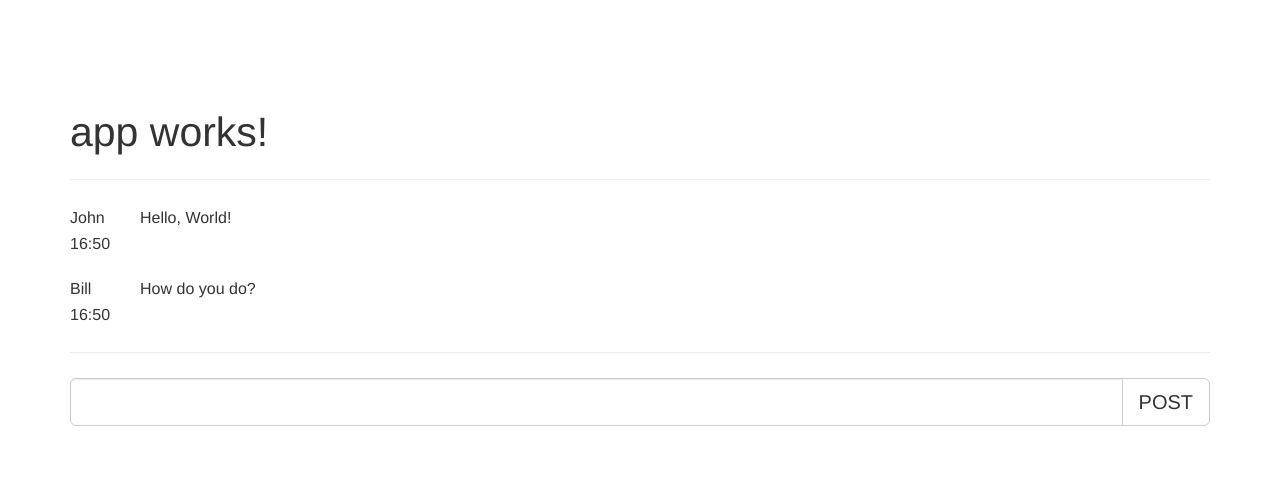
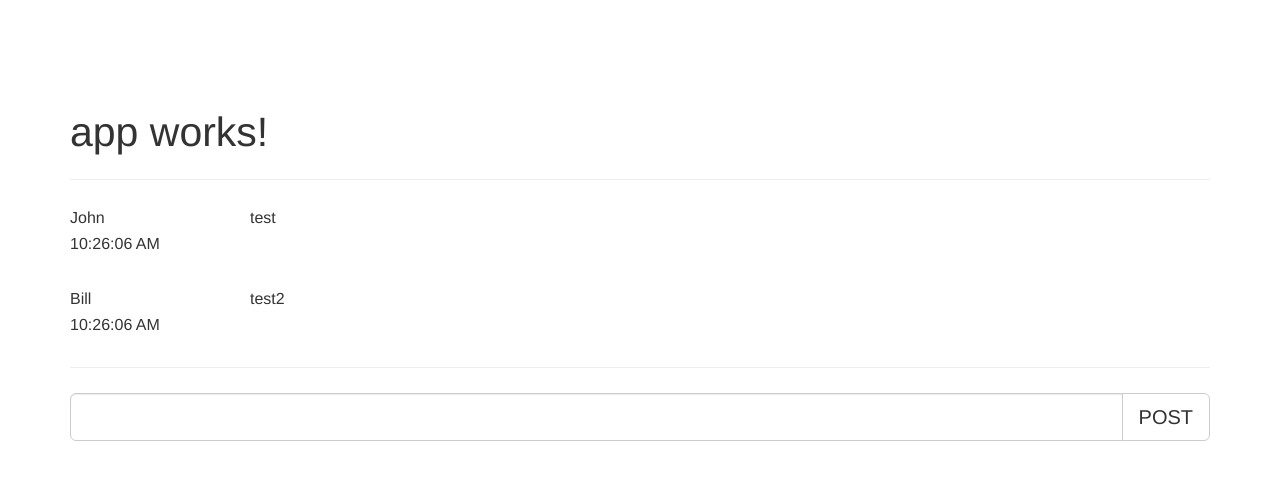
Before and after one commit to rshindo/play-chat, an Angular app in the folder play-chat-client/: page / in a window 1280 px wide. Shown: the top 480 px of the page. Built offline with nearby package versions, Linux system fonts and the light colour scheme.

Commit message:
create message-list component

```diff
--- a/play-chat-client/src/app/app.component.ts
+++ b/play-chat-client/src/app/app.component.ts
@@ -1,4 +1,7 @@
 import { Component } from '@angular/core';
+
+import {messages} from './message';
+
 
 @Component({
   templateUrl: './app.component.html',
@@ -7,4 +10,8 @@ import { Component } from '@angular/core';
 })
 export class AppComponent {
   title = 'app works!';
+
+  ngOnInit() {
+  	console.log(messages);
+  }
 }
--- a/play-chat-client/src/app/message-list/message-list.component.css
+++ b/play-chat-client/src/app/message-list/message-list.component.css
@@ -0,0 +1,7 @@
+/* chat view */
+li.row-message {
+	margin-bottom: 30px;
+}
+li.row-message p {
+	display: table-cell;
+}
--- a/play-chat-client/src/app/message-list/message-list.component.html
+++ b/play-chat-client/src/app/message-list/message-list.component.html
@@ -1,16 +1,25 @@
 <ul class="list-unstyled">
-	<li style="margin-bottom: 20px;">
-		<div style="display: table-cell;">
-			<p style="display: table-cell;">John</p>
+	<li *ngFor="let message of messages" class="row-message row">
+		<div class="col-xs-2">
+			<p>{{message.postedBy}}</p>
+			<span>{{message.displayTime}}</span>
+		</div>
+		<div>
+			{{message.text}}
+		</div>
+	</li>
+	<!-- <li class="row-message row">
+		<div class="col-xs-1">
+			<p>John</p>
 			<span>16:50</span>
 		</div>
-		<div style="display: table-cell; padding-left: 30px;">Hello, World!</div>
+		<div>Hello, World!</div>
 	</li>
-	<li style="margin-bottom: 20px;">
-		<div style="display: table-cell;">
-			<p style="display: table-cell;">Bill</p>
+	<li class="row-message row">
+		<div class="col-xs-1">
+			<p>Bill</p>
 			<span>16:50</span>
 		</div>
-		<div style="display: table-cell; padding-left: 30px;">How do you do?</div>
-	</li>
+		<div>How do you do?</div>
+	</li> -->
 </ul>
--- a/play-chat-client/src/app/message-list/message-list.component.ts
+++ b/play-chat-client/src/app/message-list/message-list.component.ts
@@ -1,4 +1,6 @@
 import { Component, OnInit } from '@angular/core';
+
+import {messages, Message} from '../message'
 
 @Component({
   selector: 'app-message-list',
@@ -7,9 +9,14 @@ import { Component, OnInit } from '@angular/core';
 })
 export class MessageListComponent implements OnInit {
 
-  constructor() { }
+	messages: Message[] = [
+		new Message(1, new Date(), "test", "John"),
+		new Message(2, new Date(), "test2", "Bill")
+	];;
 
-  ngOnInit() {
-  }
+	constructor() { }
+
+	ngOnInit() {
+	}
 
 }
--- /dev/null
+++ b/play-chat-client/src/app/message.ts
@@ -0,0 +1,17 @@
+export class Message {
+	constructor(
+		public id: number,
+		public postedTime: Date,
+		public text: string,
+		public postedBy: string
+	){}
+
+	get displayTime() {
+		return this.postedTime.toLocaleTimeString();
+	}
+}
+
+export var messages: Message[] = [
+		new Message(1, new Date(), "test", "John"),
+		new Message(2, new Date(), "test2", "Bill")
+	];
```
